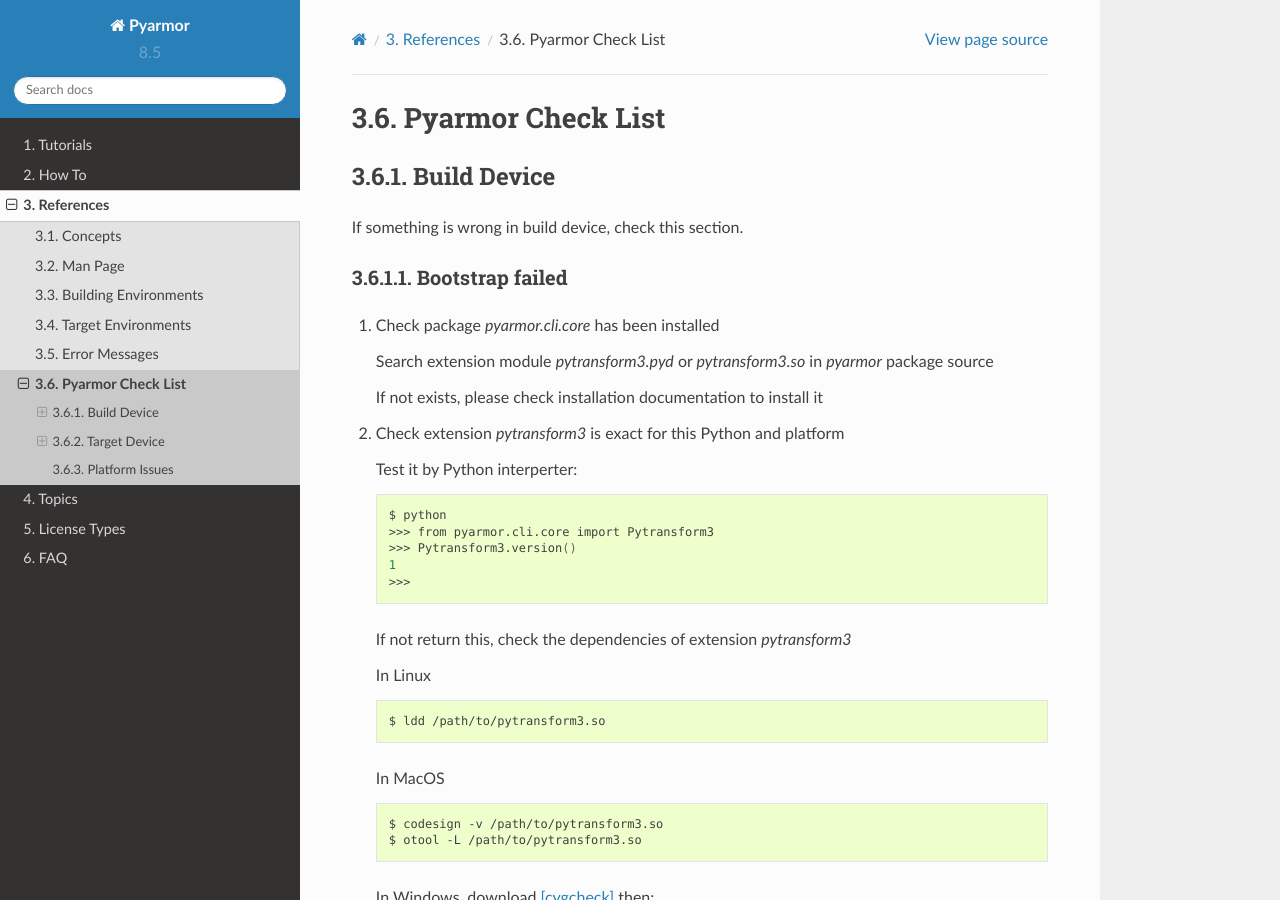
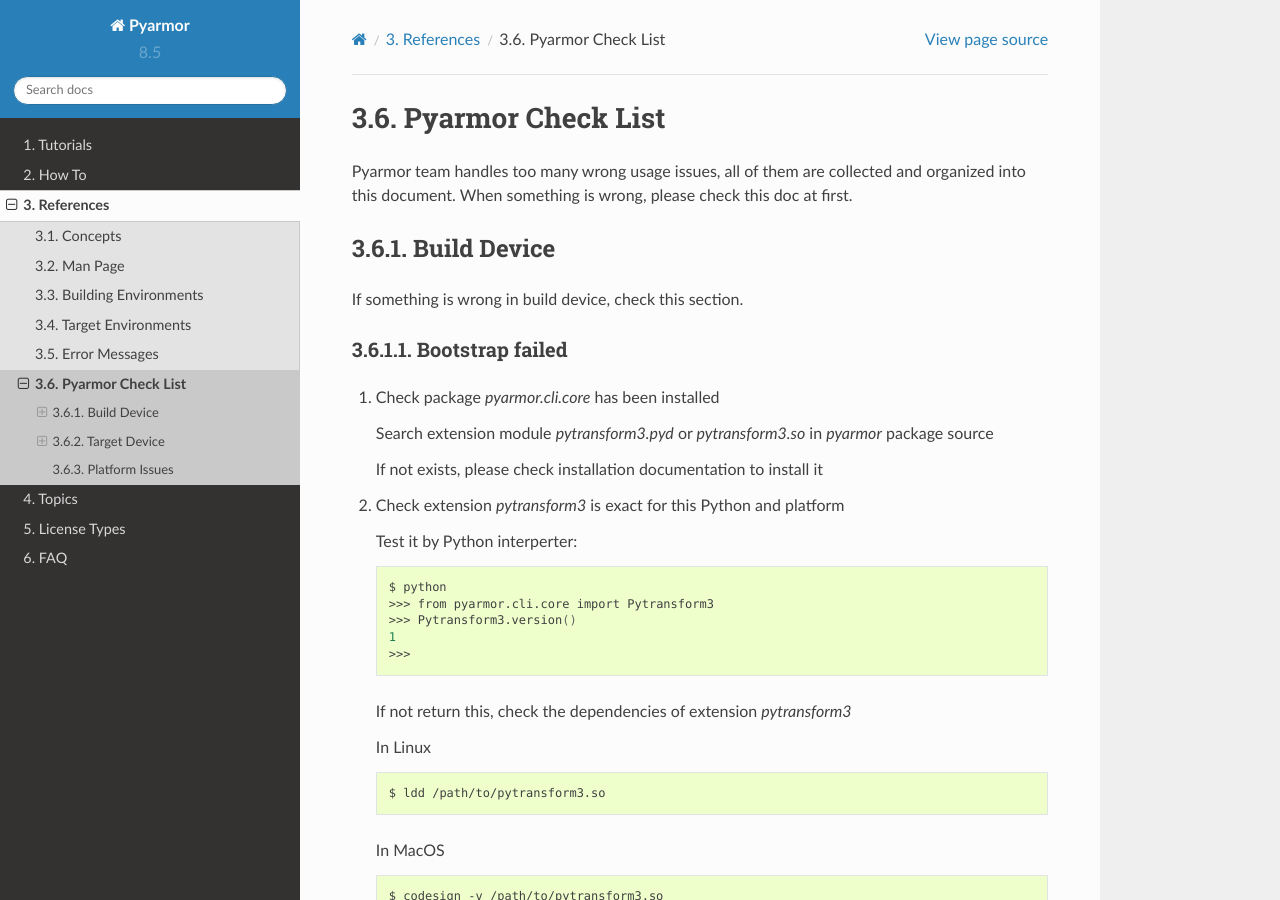
Before and after one commit to dashingsoft/pyarmor, a Sphinx documentation site: the page built from docs/reference/solutions.rst, in a window 1280 px wide and 900 px high. Built offline with Sphinx 7.4.7 and the Read the Docs theme 2.0.0, drawn with Linux system fonts in a browser that asks for light colours.

Commit message:
Add note for solutions

```diff
--- a/docs/reference/solutions.rst
+++ b/docs/reference/solutions.rst
@@ -3,6 +3,8 @@
 ====================
 
 .. program:: pyarmor gen
+
+Pyarmor team handles too many wrong usage issues, all of them are collected and organized into this document. When something is wrong, please check this doc at first.
 
 .. _build device:
 
```
